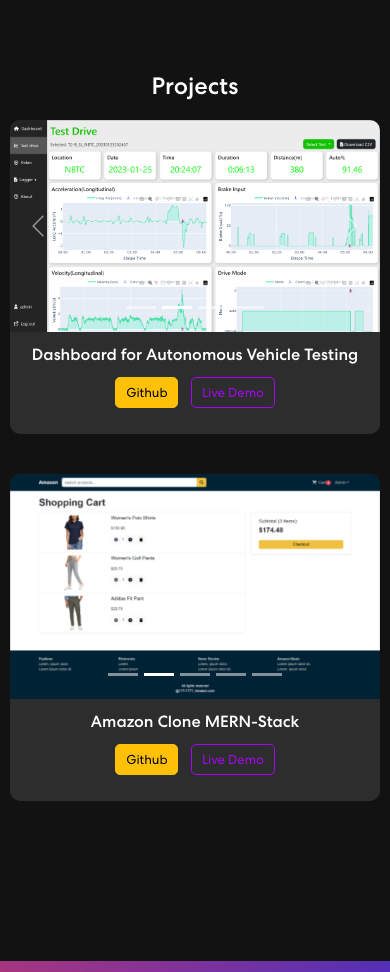
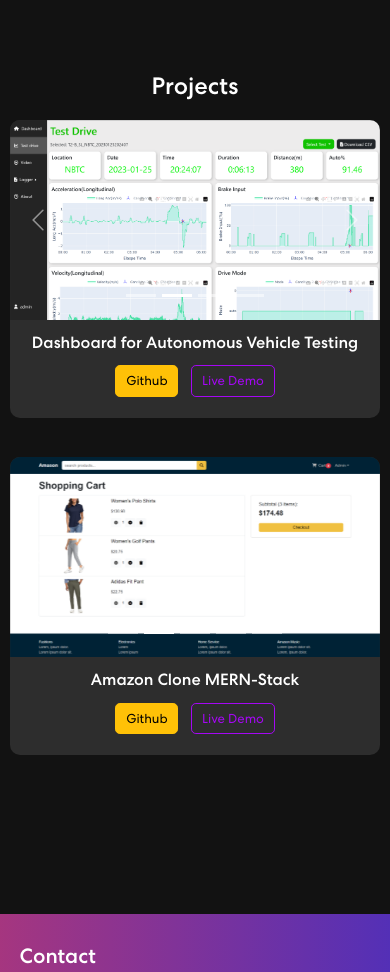
Before and after one commit to prat345/portfolio, a React (Create React App) app: page / in a window 390 px wide. Shown: the part 1240-2212 px from the top of the page. Built offline with nearby package versions, Linux system fonts and the light colour scheme.

Commit message:
carousel img

```diff
--- a/src/App.css
+++ b/src/App.css
@@ -282,7 +282,27 @@
   border: 1px solid #c5c6cd !important;
   margin: 0 5px;
 }
-
+.carousel-item {
+  max-height: 260px;
+}
+@media (max-width: 576px) {
+  .carousel-item {
+    max-height: 240px;
+  }
+}
+@media (max-width: 400px) {
+  .carousel-item {
+    max-height: 200px;
+  }
+  .card p:last-child {
+    margin: 8px;
+  }
+}
+@media (max-width: 350px) {
+  .carousel-item {
+    max-height: 170px;
+  }
+}
 .order-odd {
   order: 6;
 }
```
